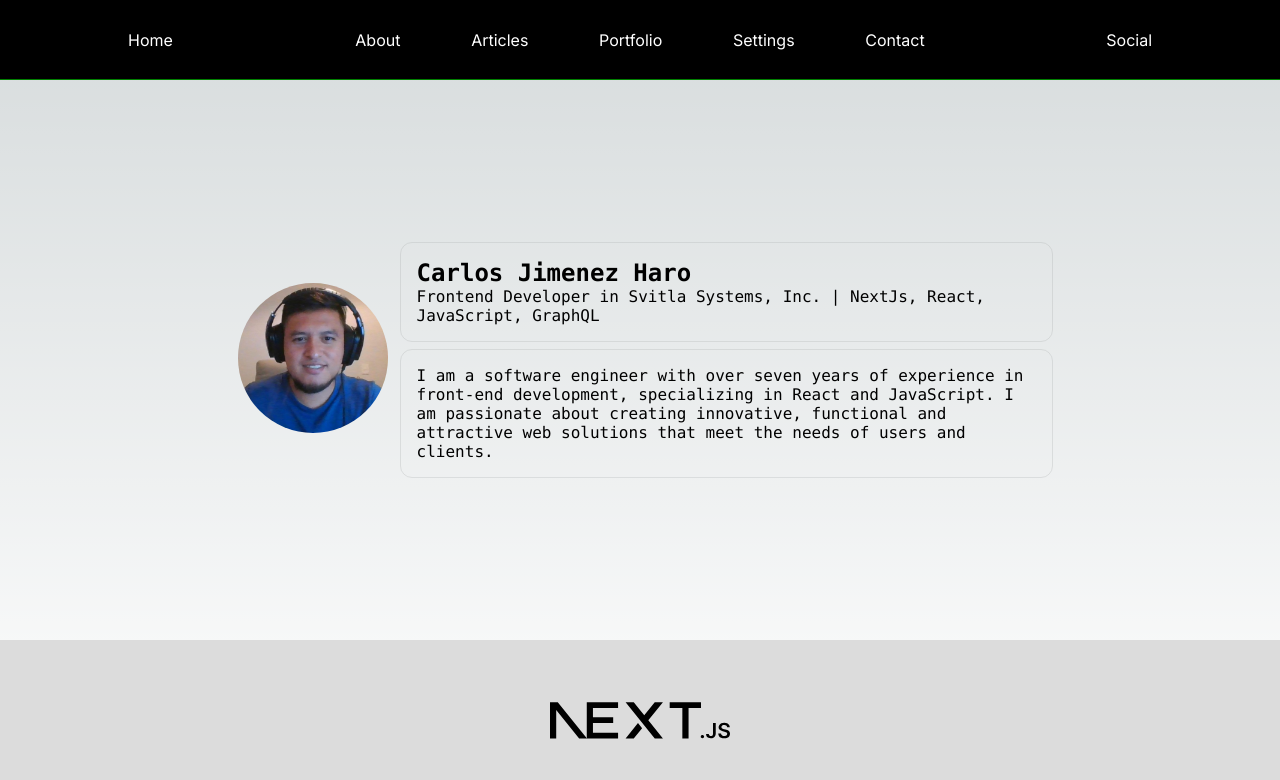
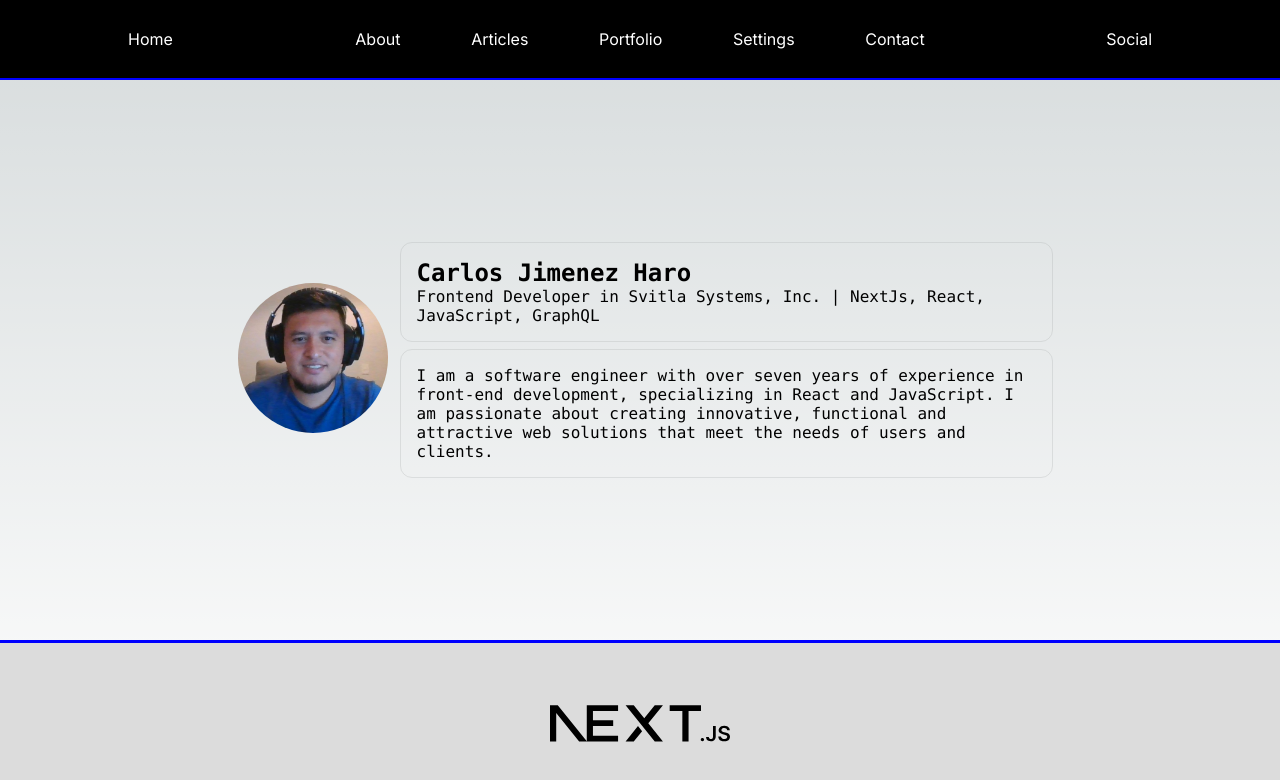
Before and after one commit to carlosharo/portfolio, a Next.js app: page / in a window 1280 px wide. Shown: the top 780 px of the page. Built offline with nearby package versions, Linux system fonts and the light colour scheme.

Commit message:
FIX: styles updates

```diff
--- a/app/components/FooterLayout.tsx
+++ b/app/components/FooterLayout.tsx
@@ -6,7 +6,7 @@ export const FooterLayout = () => {
         <footer className={styles.footer}>
             <Image
                 className={styles.logo}
-                src="/next.svg"
+                src="./next.svg"
                 alt="Next.js Logo"
                 width={180}
                 height={37}
--- a/app/layout.tsx
+++ b/app/layout.tsx
@@ -21,7 +21,7 @@ export default function RootLayout({
     <html lang="en">
       <body className={inter.className}>
         <HeaderLayout />
-        <div className={styles.container}>
+        <div className={styles.body_container}>
           <main className={styles.main}>
             {children}
           </main>
--- a/app/page.module.css
+++ b/app/page.module.css
@@ -19,7 +19,7 @@
   justify-content: center;
   align-items: center;
   padding: 0 10%;
-  border-bottom: 1px solid green;
+  border-bottom: 2px solid blue;
 }
 
 .navbar {
@@ -52,9 +52,14 @@
   display: flex;
   flex-direction: row;
   justify-content: space-around;
+  flex-wrap: wrap;
   font-size: 16px;
   list-style-type: none;
 
+}
+
+.body_container {
+  border-bottom: 3px solid blue;
 }
 
 .footer {
```
